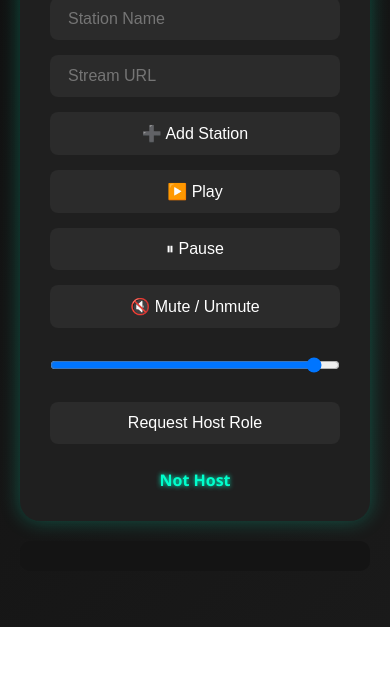
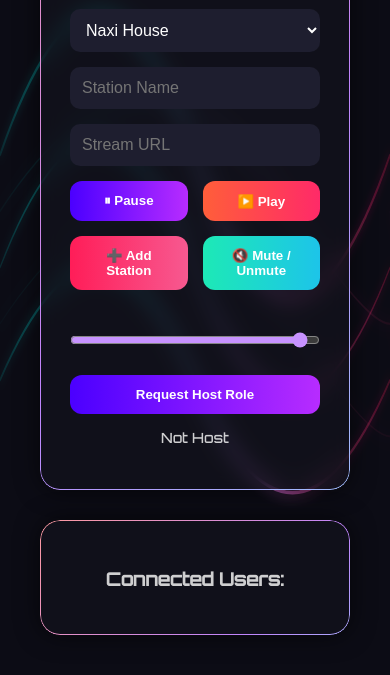
Before and after one commit to DavidJordanoski/radio-control, a website: page public/index.html in a window 390 px wide. Shown: the part 267-942 px from the top of the page. Before the commit the page ends 894 px from the top, so only its background shows below. Drawn offline with nearby package versions, Linux system fonts and the light colour scheme; no server answers.

Commit message:
redesign+add background.svg

```diff
--- a/public/index.html
+++ b/public/index.html
@@ -2,137 +2,56 @@
 <html lang="en">
 <head>
   <meta charset="UTF-8" />
-  <title>🎧 Naxi Radio - Shared Control</title>
-  <link rel="stylesheet" href="style.css" />
-  <style>
-    * {
-      box-sizing: border-box;
-    }
+  <meta name="viewport" content="width=device-width, initial-scale=1.0"/>
+  <title>Naxi Radio</title>
+  <link href="https://fonts.googleapis.com/css2?family=Orbitron:wght@500&display=swap" rel="stylesheet">
+  <link rel="stylesheet" href="style.css">
 
-    body {
-      margin: 0;
-      padding: 0;
-      font-family: "Segoe UI", sans-serif;
-      background: linear-gradient(135deg, #0f0f0f, #1a1a1a);
-      color: #f0f0f0;
-      display: flex;
-      flex-direction: column;
-      align-items: center;
-      justify-content: start;
-      min-height: 100vh;
-      padding: 40px 20px;
-    }
-
-    h1 {
-      color: #00ffcc;
-      margin-bottom: 30px;
-      text-shadow: 0 0 10px #00ffcc88;
-    }
-
-    .dashboard {
-      background: #1f1f1f;
-      padding: 30px;
-      border-radius: 20px;
-      box-shadow: 0 0 20px #00ffcc44;
-      width: 100%;
-      max-width: 600px;
-      display: flex;
-      flex-direction: column;
-      align-items: center;
-      gap: 15px;
-    }
-
-    select, button, input[type=range], input[type=text] {
-      width: 100%;
-      max-width: 400px;
-      padding: 12px 18px;
-      border-radius: 8px;
-      border: none;
-      background-color: #2b2b2b;
-      color: #fff;
-      font-size: 16px;
-      transition: all 0.2s ease;
-    }
-
-    button:hover, select:hover, input[type=range]:hover, input[type=text]:hover {
-      background-color: #3b3b3b;
-    }
-
-    button:active {
-      transform: scale(0.98);
-    }
-
-    .host-indicator {
-      margin-top: 10px;
-      font-weight: bold;
-      color: #00ffcc;
-      text-shadow: 0 0 5px #00ffcc;
-    }
-
-    audio {
-      margin-top: 20px;
-    }
-
-    ul#userList {
-      list-style: none;
-      padding: 0;
-      margin-top: 20px;
-      background: #141414;
-      border-radius: 10px;
-      max-width: 400px;
-      width: 100%;
-      padding: 15px;
-    }
-
-    ul#userList li {
-      margin: 5px 0;
-      border-bottom: 1px solid #333;
-      padding: 5px 0;
-      display: flex;
-      justify-content: space-between;
-    }
-
-    ul#userList li:last-child {
-      border-bottom: none;
-    }
-
-    .user-host {
-      color: #00ffcc;
-      font-weight: bold;
-    }
-  </style>
 </head>
 <body>
-  <h1>🎧 Naxi Radio - Shared Control</h1>
-  <div class="dashboard">
-    <select id="stationSelect" onchange="changeStation(this.value)">
+  <div class="container">
+    <div class="card">
+      <h1 class="title">🎧 Naxi Radio –<br/>Shared Control</h1>
+      <div class="form">
+        <select class="input" id="stationSelect" onchange="changeStation(this.value)">
           <option value="https://naxidigital-house128ssl.streaming.rs:8002/;stream.nsv">Naxi House</option>
           <option value="https://naxidigital-cafe128ssl.streaming.rs:8022/;stream.nsv">Naxi Cafe</option>
           <option value="https://naxidigital-exyu128ssl.streaming.rs:8242/;stream.nsv">Naxi EX-YU</option>
         </select>
-    <input type="text" id="newStationName" placeholder="Station Name" />
-    <input type="text" id="newStationURL" placeholder="Stream URL" />
-    <button onclick="addCustomStation()">➕ Add Station</button>
-    <button onclick="sendControl('play')">▶️ Play</button>
-    <button onclick="sendControl('pause')">⏸ Pause</button>
-    <button onclick="toggleMute()">🔇 Mute / Unmute</button>
+        <input type="text" id="newStationName" class="input" placeholder="Station Name" />
+        <input type="text" id="newStationURL" class="input" placeholder="Stream URL" />
+
+        <div class="button-row">
+          <button class="btn gradient-purple" onclick="sendControl('pause')">⏸ Pause</button>
+          <button class="btn gradient-orange" onclick="sendControl('play')">▶️ Play</button>
+        </div>
+        <div class="button-row">
+          <button class="btn gradient-pink" onclick="addCustomStation()">➕ Add Station</button>
+          <button class="btn gradient-blue" onclick="toggleMute()">🔇 Mute / Unmute</button>
+        </div>
         <input type="range" min="0" max="1" step="0.01" value="1" onchange="sendVolume(this.value)">
-    <button onclick="requestHost()">Request Host Role</button>
-    <div class="host-indicator" id="hostStatus">Not Host</div>
+        <div class="button-row">
+          <button class="btn gradient-purple" onclick="requestHost()" id="requestBtn">Request Host Role</button>
+        </div>
+        <p class="host-status" id="hostStatus">Not Host</p>
+      </div>
     </div>
 
-  <audio id="radio" controls autoplay style="display: none;"></audio>
+    <div class="card users">
+        <p class="connected-title">Connected Users:</p>
+        <ul id="userList" class="user-list"></ul>
+      </div>
+  </div>
 
-  <ul id="userList"></ul>
+  <audio id="radio" controls autoplay></audio>
 
   <script src="/socket.io/socket.io.js"></script>
   <script>
     const socket = io();
     const audio = document.getElementById("radio");
-    const requestBtn = document.querySelector("button[onclick='requestHost()']");
+    const requestBtn = document.getElementById("requestBtn");
     const stationSelect = document.getElementById("stationSelect");
     const userList = document.getElementById("userList");
-
     let isHost = false;
     let isMuted = false;
     let lastVolume = 1;
@@ -175,21 +94,17 @@
     function addCustomStation() {
       const name = document.getElementById("newStationName").value.trim();
       const url = document.getElementById("newStationURL").value.trim();
-
       if (!name || !url) {
         alert("Please enter both station name and URL.");
         return;
       }
-
       const customStations = JSON.parse(localStorage.getItem("customStations") || "[]");
       customStations.push({ name, url });
       localStorage.setItem("customStations", JSON.stringify(customStations));
       socket.emit("add-custom-station", { name, url });
-
       addStationToSelect({ name, url });
       stationSelect.value = url;
       changeStation(url);
-
       document.getElementById("newStationName").value = "";
       document.getElementById("newStationURL").value = "";
     }
@@ -212,8 +127,7 @@
 
     socket.on("add-custom-station", (station) => {
       const customStations = JSON.parse(localStorage.getItem("customStations") || "[]");
-      const exists = customStations.some(s => s.url === station.url);
-      if (!exists) {
+      if (!customStations.some(s => s.url === station.url)) {
         customStations.push(station);
         localStorage.setItem("customStations", JSON.stringify(customStations));
       }
@@ -222,7 +136,7 @@
 
     socket.on("set-as-host", () => {
       isHost = true;
-      hostStatus.textContent = "🎧 You are the Host";
+      document.getElementById("hostStatus").textContent = "🎧 You are the Host";
       audio.style.display = "block";
       audio.src = stationSelect.value;
       audio.play();
@@ -251,39 +165,31 @@
     });
 
     socket.on("volume-sync", (vol) => {
-      if (!isHost) {
-        document.querySelector('input[type="range"]').value = vol;
-      }
+      if (!isHost) document.querySelector('input[type="range"]').value = vol;
     });
 
     socket.on("station-sync", (url) => {
-      if (!isHost) {
-        stationSelect.value = url;
-      }
+      if (!isHost) stationSelect.value = url;
     });
 
     socket.on("user-list", ({ users, hostId }) => {
-      userList.innerHTML = `<strong>Connected Users:</strong>`;
+      userList.innerHTML = "";
       users.forEach(user => {
         const li = document.createElement("li");
-        li.innerHTML = `
-          <span>${user.name}</span>
-          <span class="${user.id === hostId ? 'user-host' : ''}">
-            ${user.id === hostId ? "👑 Host" : ""}
-          </span>`;
+        li.className = "user";
+        li.innerHTML = `<span>${user.id === hostId ? "👑" : "👤"}</span> ${user.name}`;
         userList.appendChild(li);
         if (socket.id === user.id) socketId = user.id;
       });
-
       if (socketId === hostId && !isHost) {
         isHost = true;
-        hostStatus.textContent = "🎧 You are the Host";
+        document.getElementById("hostStatus").textContent = "🎧 You are the Host";
         audio.style.display = "block";
         requestBtn.disabled = true;
         requestBtn.textContent = "You are the Host";
       } else if (socketId !== hostId && isHost) {
         isHost = false;
-        hostStatus.textContent = "Not Host";
+        document.getElementById("hostStatus").textContent = "Not Host";
         audio.style.display = "none";
         requestBtn.disabled = false;
         requestBtn.textContent = "Request Host Role";
--- a/public/style.css
+++ b/public/style.css
@@ -1,49 +1,152 @@
 body {
-    font-family: 'Segoe UI', sans-serif;
-    background: #f2f2f2;
+    background:
+      url('assets/background.svg') no-repeat center center fixed,
+      #0c0c15; /* fallback background color */
+    background-size: cover;
     margin: 0;
-    padding: 0;
-    color: #333;
+    font-family: 'Orbitron', sans-serif;
+    color: #fff;
+    display: flex;
+    justify-content: center;
+    padding: 40px;
   }
 
+
   .container {
-    max-width: 800px;
-    margin: auto;
-    padding: 2rem;
-    background: white;
-    border-radius: 8px;
-    box-shadow: 0 0 15px rgba(0,0,0,0.1);
+    display: flex;
+    flex-direction: column;
+    gap: 30px;
+    width: 100%;
+    max-width: 600px;
   }
 
-  h1, h2, h3 {
+  .card {
+    background: rgba(20, 20, 30, 0.6);
+    position: relative;
+
+    border-radius: 20px;
+    padding: 30px;
+    box-shadow: 0 0 25px rgba(0, 0, 0, 0.6);
+    backdrop-filter: blur(10px);
+    overflow: hidden;
+  }
+
+  .card::before {
+    content: '';
+    position: absolute;
+    top: 0;
+    left: 0;
+    right: 0;
+    bottom: 0;
+    border-radius: 20px;
+    padding: 1px;
+    background: linear-gradient(135deg, #ff4e50, #ff9a9e, #c084fc, #82eefd, #ff4e50);
+    background-size: 300% 300%;
+    animation: borderGlow 6s linear infinite;
+    -webkit-mask: linear-gradient(#fff 0 0) content-box, linear-gradient(#fff 0 0);
+    -webkit-mask-composite: xor;
+    mask-composite: exclude;
+    z-index: -1;
+    pointer-events: none;
+  }
+
+  @keyframes borderGlow {
+    0% { background-position: 0% 50%; }
+    50% { background-position: 100% 50%; }
+    100% { background-position: 0% 50%; }
+  }
+
+  .title {
+    font-size: 32px;
+    font-weight: bold;
+    background: linear-gradient(to right, #4afaff, #c792ff);
+    -webkit-background-clip: text;
+    -webkit-text-fill-color: transparent;
+    margin-bottom: 25px;
     text-align: center;
   }
 
-  .video-section, .audio-section {
-    margin: 2rem 0;
+  .form input,
+  .form select {
+    width: 100%;
+    margin-bottom: 15px;
+    padding: 12px;
+    background: #1e1e2f;
+    border: none;
+    border-radius: 10px;
+    color: white;
+    font-size: 16px;
+    box-sizing: border-box;
+  }
+
+  .button-row {
+    display: flex;
+    gap: 15px;
+    margin-bottom: 15px;
+  }
+
+  .btn {
+    flex: 1;
+    padding: 12px;
+    border: none;
+    border-radius: 12px;
+    font-weight: bold;
+    color: white;
+    cursor: pointer;
+    transition: opacity 0.2s;
+  }
+
+  .btn:hover {
+    opacity: 0.85;
+  }
+
+  .gradient-purple { background: linear-gradient(90deg, #4b00ff, #b72cff); }
+  .gradient-orange { background: linear-gradient(90deg, #ff5e3a, #ff2a68); }
+  .gradient-pink { background: linear-gradient(90deg, #ff1d58, #f75990); }
+  .gradient-blue { background: linear-gradient(90deg, #1de9b6, #1dc4e9); }
+
+  input[type=range] {
+    width: 100%;
+    margin: 15px 0;
+    accent-color: #c792ff;
+  }
+
+  .host-status {
+    text-align: center;
+    font-size: 14px;
+    opacity: 0.8;
+  }
+
+  .connected-title {
+    font-size: 18px;
+    font-weight: bold;
+    margin-bottom: 15px;
+    opacity: 0.8;
     text-align: center;
   }
 
-  .start-btn {
-    display: block;
-    margin: 2rem auto;
-    padding: 1rem 2rem;
-    font-size: 1.2rem;
-    background-color: #007BFF;
-    color: white;
-    border: none;
-    border-radius: 5px;
-    cursor: pointer;
+  .user-list {
+    display: flex;
+    flex-wrap: wrap;
+    gap: 10px;
+    justify-content: center;
+    padding: 0;
+    list-style: none;
+    margin: 0;
   }
 
-  .start-btn:hover {
-    background-color: #0056b3;
+  .user-list li {
+    background: #1b1b2b;
+    padding: 10px 15px;
+    border-radius: 10px;
+    display: flex;
+    align-items: center;
+    gap: 10px;
+    font-size: 16px;
+    color: white;
+    border: 1px solid rgba(255, 255, 255, 0.05);
   }
 
-  .volume-controls {
-    display: flex;
-    justify-content: center;
-    align-items: center;
-    gap: 1rem;
-    margin-top: 1rem;
+  audio {
+    display: none;
   }
```
Also changed, not shown: public/assets/background.svg (added). Lines whose indentation alone changed are shown as unchanged.
